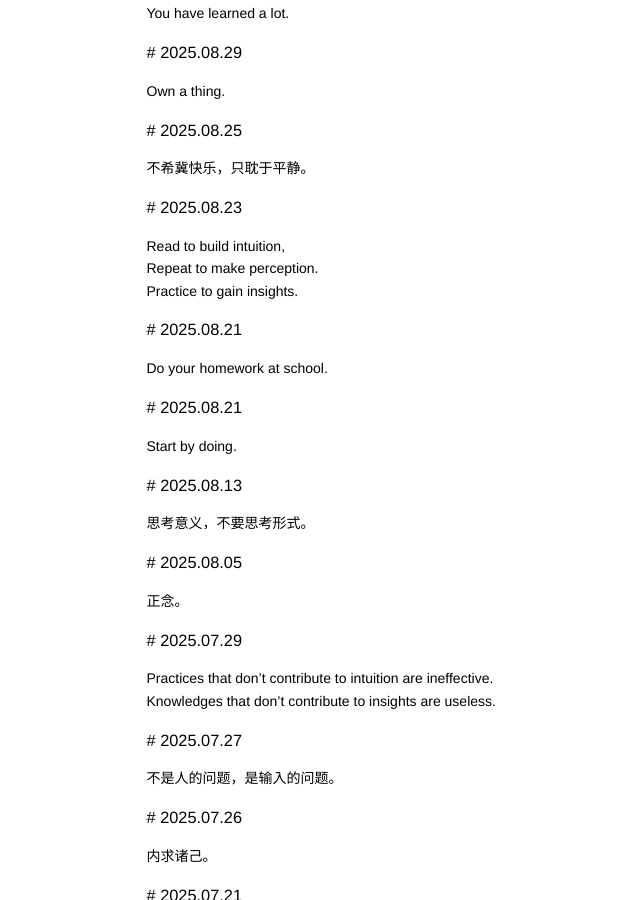
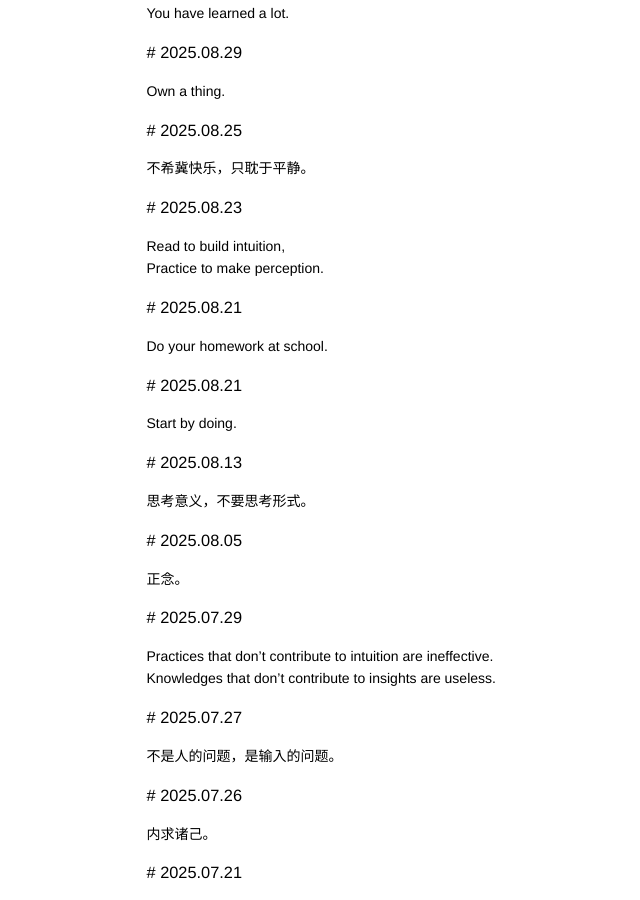
Before and after one commit to kidlj/awei, a Jekyll site: the page built from _wiki/wills.md, in a window 1280 px wide and 900 px high, scrolled down 327 px. Shown: the whole window, without its empty margins (201-841 px from the left). Built offline with Jekyll 4.4.1, drawn with Linux system fonts in a browser that asks for light colours.

Commit message:
update wills

```diff
--- a/_wiki/wills.md
+++ b/_wiki/wills.md
@@ -25,8 +25,7 @@ Own a thing.
 ### 2025.08.23
 
 Read to build intuition,
-Repeat to make perception.
-Practice to gain insights.
+Practice to make perception.
 
 ### 2025.08.21
 
```
